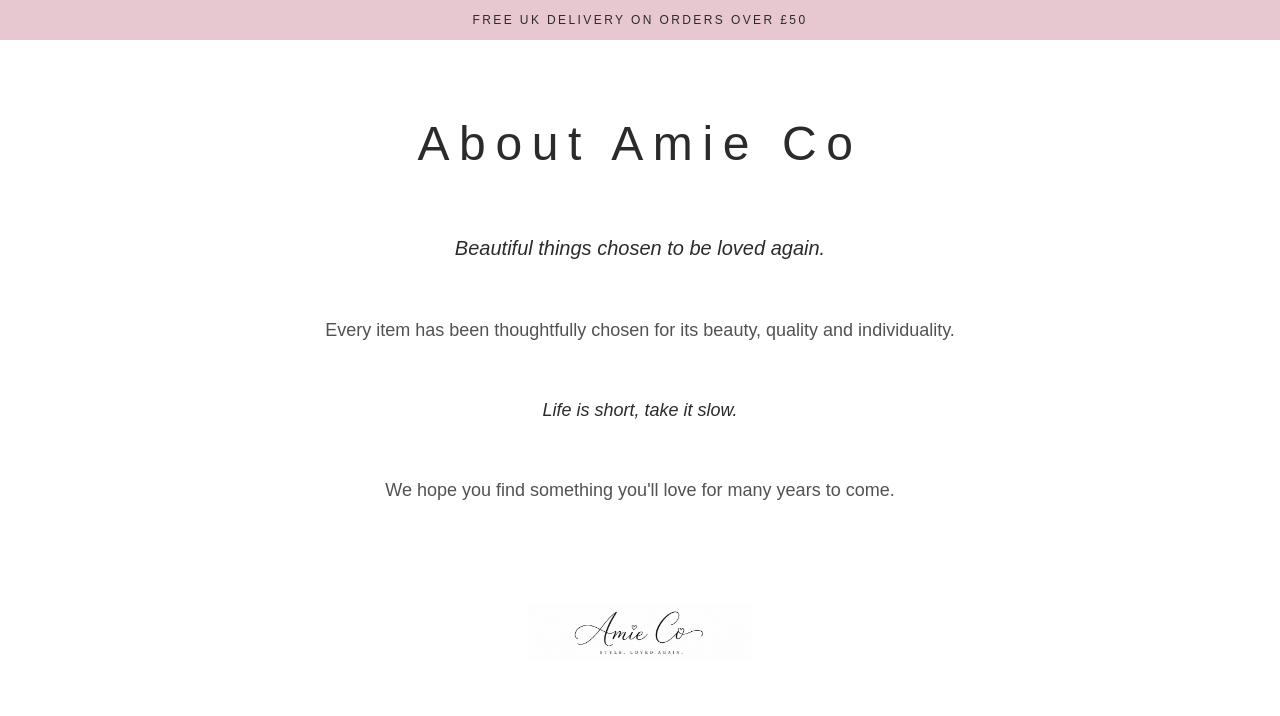
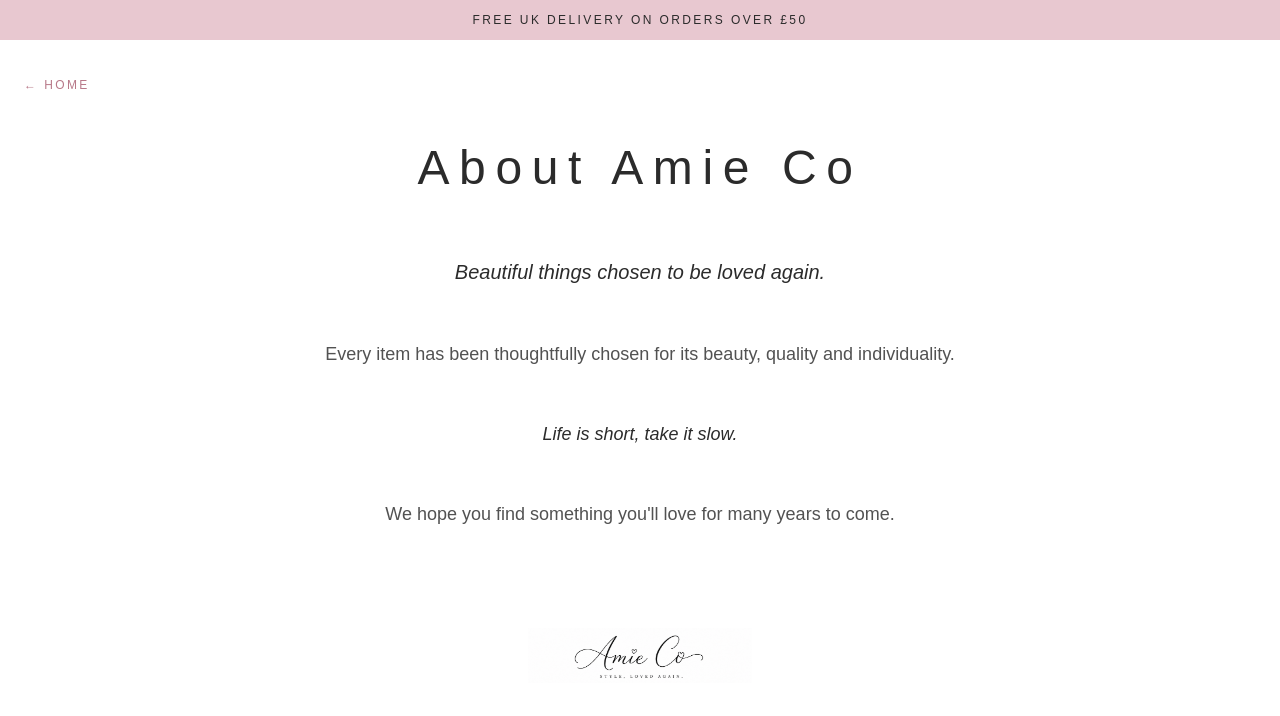
Before and after one commit to Eliseamieco/elise-amie-co, a Next.js app in the folder elise-amie-co-app/: page /about in a window 1280 px wide. Shown: the top 716 px of the page. Built offline with nearby package versions, Linux system fonts and the light colour scheme.

Commit message:
Polish homepage collection and page spacing

```diff
--- a/elise-amie-co-app/app/about/page.tsx
+++ b/elise-amie-co-app/app/about/page.tsx
@@ -1,5 +1,4 @@
-
-import Image from "next/image";
+import Link from "next/link";
 
 export default function AboutPage() {
   return (
@@ -8,19 +7,27 @@
         Free UK Delivery on Orders Over £50
       </div>
 
-      <main className="mx-auto max-w-4xl px-6 py-20 text-center">
+      <div className="px-6 pt-8">
+        <Link
+          href="/"
+          className="text-xs uppercase tracking-[0.2em] text-[#B87989] transition hover:text-[#2B2B2B]"
+        >
+          ← Home
+        </Link>
+      </div>
 
+      <main className="mx-auto max-w-4xl px-6 pt-12 pb-20 text-center">
         <h1 className="text-5xl font-light tracking-[0.2em] text-[#2B2B2B]">
           About Amie Co
         </h1>
 
-        <p className="mt-16 text-xl italic text-[#2B2B2B] leading-8">
+        <p className="mt-16 text-xl italic leading-8 text-[#2B2B2B]">
           Beautiful things chosen to be loved again.
         </p>
 
         <p className="mt-12 text-lg leading-9 text-neutral-600">
-          Every item has been thoughtfully chosen for its beauty, quality
-          and individuality.
+          Every item has been thoughtfully chosen for its beauty, quality and
+          individuality.
         </p>
 
         <p className="mt-12 text-lg italic text-[#2B2B2B]">
@@ -38,7 +45,6 @@
             className="mx-auto w-56"
           />
         </div>
-
       </main>
     </>
   );
--- a/elise-amie-co-app/app/collection/page.tsx
+++ b/elise-amie-co-app/app/collection/page.tsx
@@ -14,8 +14,16 @@
       <div className="bg-[#E8C8D0] py-3 text-center text-sm font-medium tracking-[0.15em] text-[#2B2B2B]">
 Free UK Delivery on Orders Over £50
 </div>
-      <main className="mx-auto max-w-6xl px-6 py-20"></main>
 
+
+<div className="mx-auto max-w-6xl px-6 pt-8">
+  <Link
+    href="/"
+    className="text-xs uppercase tracking-[0.2em] text-[#B87989] transition hover:text-[#2B2B2B]"
+  >
+    ← Home
+  </Link>
+</div>
       <section className="text-center">
         <h1 className="text-5xl font-light tracking-[0.2em] text-[#2B2B2B]">
           Our Collection
--- a/elise-amie-co-app/app/page.tsx
+++ b/elise-amie-co-app/app/page.tsx
@@ -58,14 +58,14 @@
 
 </nav>
 
-      <section className="flex flex-col items-center justify-center px-6 py-24 text-center">
+      <section className="flex flex-col items-center justify-center px-6 py-16 text-center">
 
   <p className="mt-3 text-center text-sm tracking-[0.15em] text-neutral-500">
   STYLE, LOVED AGAIN
 </p>
 
 
-<p className="mb-10 max-w-2xl text-lg leading-8 text-gray-600">
+<p className="mb-6 max-w-2xl text-lg leading-8 text-gray-600">
   Pre-loved pieces chosen to be loved again.
 </p>
 
@@ -74,10 +74,8 @@
 </h2>
 
 
-<p className="mb-2 text-xs uppercase tracking-[0.25em] text-[#C89AA5]">
-  ♡ Just Arrived
-</p>
-        <div className="grid gap-8 md:grid-cols-3">
+
+        <div className="mt-6 grid gap-8 md:grid-cols-3">
 
           {products?.map((product) => (
   <div
```
